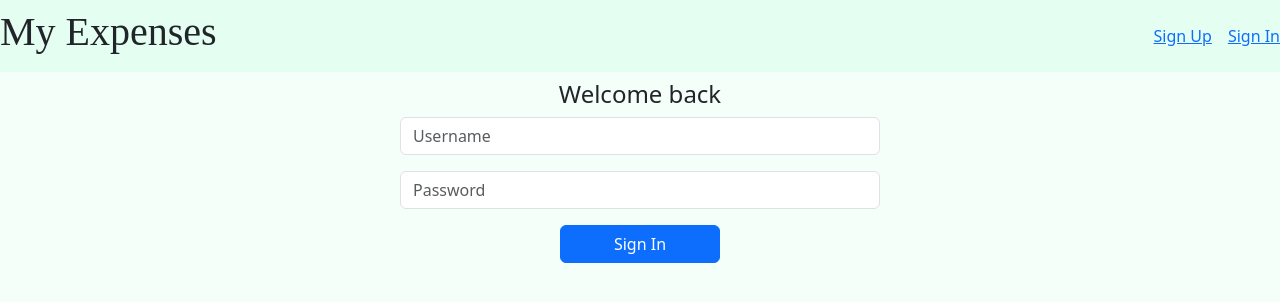
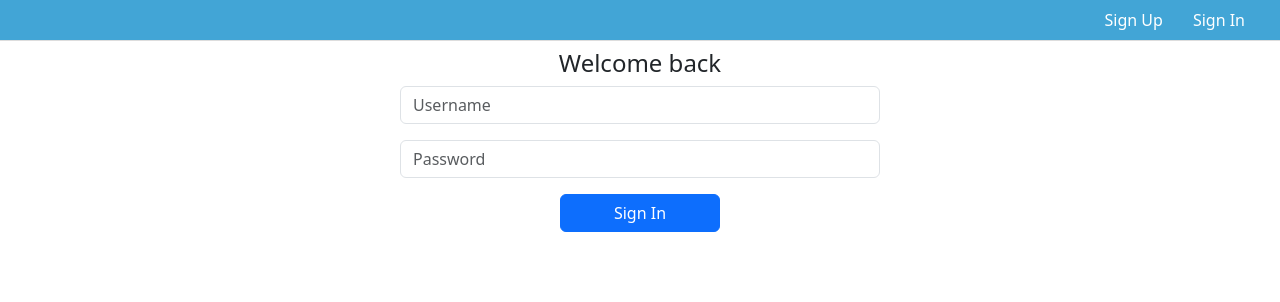
Before and after one commit to ddessilvestri/expenses.frontend, a React (Create React App) app: page / in a window 1280 px wide. Shown: the top 302 px of the page. Built offline with nearby package versions, Linux system fonts and the light colour scheme.

Commit message:
css small changes

```diff
--- a/public/index.html
+++ b/public/index.html
@@ -26,7 +26,7 @@
     -->
     <title>My Expenses</title>
   </head>
-  <body style="background-color: #f5fffa">
+  <body>
     <noscript>You need to enable JavaScript to run this app.</noscript>
     <div id="root"></div>
     <!--
--- /dev/null
+++ b/src/components/Navbar.css
@@ -0,0 +1,56 @@
+body {
+    margin: 0;
+    font-family: Arial, sans-serif;
+}
+
+.navbar {
+    display: flex;
+    justify-content: space-between;
+    align-items: center;
+    padding: 10px 20px;
+    background-color: #42a5d6; /* Adjusted background color */
+    border-bottom: 1px solid #ddd;
+}
+
+.navbar-left {
+    display: flex;
+    align-items: center;
+}
+
+.logo {
+    height: 40px;
+    margin-right: 20px;
+}
+
+.nav-links {
+    list-style-type: none;
+    padding: 0;
+    margin: 0;
+    display: flex;
+}
+
+.nav-links li {
+    margin: 0 15px;
+}
+
+.nav-links a {
+    text-decoration: none;
+    color: #fff;
+}
+.nav-links a :hover{
+    color:#000
+}
+
+.navbar-right {
+    display: flex;
+    align-items: center;
+}
+
+.navbar-right .nav-links {
+    margin-right: 20px;
+}
+
+.profile-icon img {
+    height: 30px;
+    border-radius: 50%;
+}
--- a/src/components/Navbar.js
+++ b/src/components/Navbar.js
@@ -1,28 +1,47 @@
-import React from 'react'
-import { Button, Nav } from 'react-bootstrap';
-import { useDispatch, useSelector } from 'react-redux'
+import React from 'react';
+import { Nav } from 'react-bootstrap';
+import { useDispatch, useSelector } from 'react-redux';
 import { logout } from '../app/authenticationSlice';
 import { NavLink } from 'react-router-dom';
+import './Navbar.css';
 
 export const Navbar = () => {
     const { isLoggedIn } = useSelector(state => state.authenticationSlice);
-
     const dispatch = useDispatch();
 
     return (
-        <Nav className='navbar'style={{backgroundColor:'#e4fff2'}}>
-           <h1 style={{ fontFamily:'Brush Script MT, cursive'}}>My Expenses</h1>
-        {
-            isLoggedIn
-            ? <Button variant='link' href='/signin' onClick={()=> dispatch(logout())}>Log out</Button>
-            : <div style={{display:'flex'}}>
-                <NavLink to='/signup'>Sign Up</NavLink>
-                <NavLink to='/signin' style={{marginLeft:'1rem'}}>Sign In</NavLink>
+        <Nav className='navbar'>
+            <div className="navbar-left">
+                {/* <img src="/path-to-your-logo/logo.png" alt="Logo" className="logo" />
+                <ul className="nav-links">
+                    <li><NavLink to="#">Microsoft 365</NavLink></li>
+                    <li><NavLink to="#">Teams</NavLink></li>
+                    <li><NavLink to="#">Copilot</NavLink></li>
+                    <li><NavLink to="#">Windows</NavLink></li>
+                    <li><NavLink to="#">Xbox</NavLink></li>
+                    <li><NavLink to="#">Soporte</NavLink></li>
+                </ul> */}
             </div>
-        }
-
+            <div className="navbar-right">
+                <ul className="nav-links">
+                    {/* <li><NavLink to="#">Todo Microsoft</NavLink></li>
+                    <li><NavLink to="#">Buscar</NavLink></li>
+                    <li><NavLink to="#">Carro</NavLink></li> */}
+                    {
+                        isLoggedIn
+                            ? <li><NavLink to='/signin' onClick={() => dispatch(logout())}>Log out</NavLink></li>
+                            : <>
+                                <li><NavLink to='/signup'>Sign Up</NavLink></li>
+                                <li><NavLink to='/signin'>Sign In</NavLink></li>
+                              </>
+                    }
+                </ul>
+                {/* <div className="profile-icon">
+                    <NavLink to="#"><img src="/path-to-your-profile-icon/profile-icon.png" alt="Profile Icon" /></NavLink>
+                </div> */}
+            </div>
         </Nav>
-    )
+    );
 };
 
 export default Navbar;
--- a/src/index.css
+++ b/src/index.css
@@ -1,4 +1,4 @@
-body {
+/* body {
   margin: 0;
   font-family: -apple-system, BlinkMacSystemFont, 'Segoe UI', 'Roboto', 'Oxygen',
     'Ubuntu', 'Cantarell', 'Fira Sans', 'Droid Sans', 'Helvetica Neue',
@@ -10,4 +10,4 @@ body {
 code {
   font-family: source-code-pro, Menlo, Monaco, Consolas, 'Courier New',
     monospace;
-}
+} */
```
